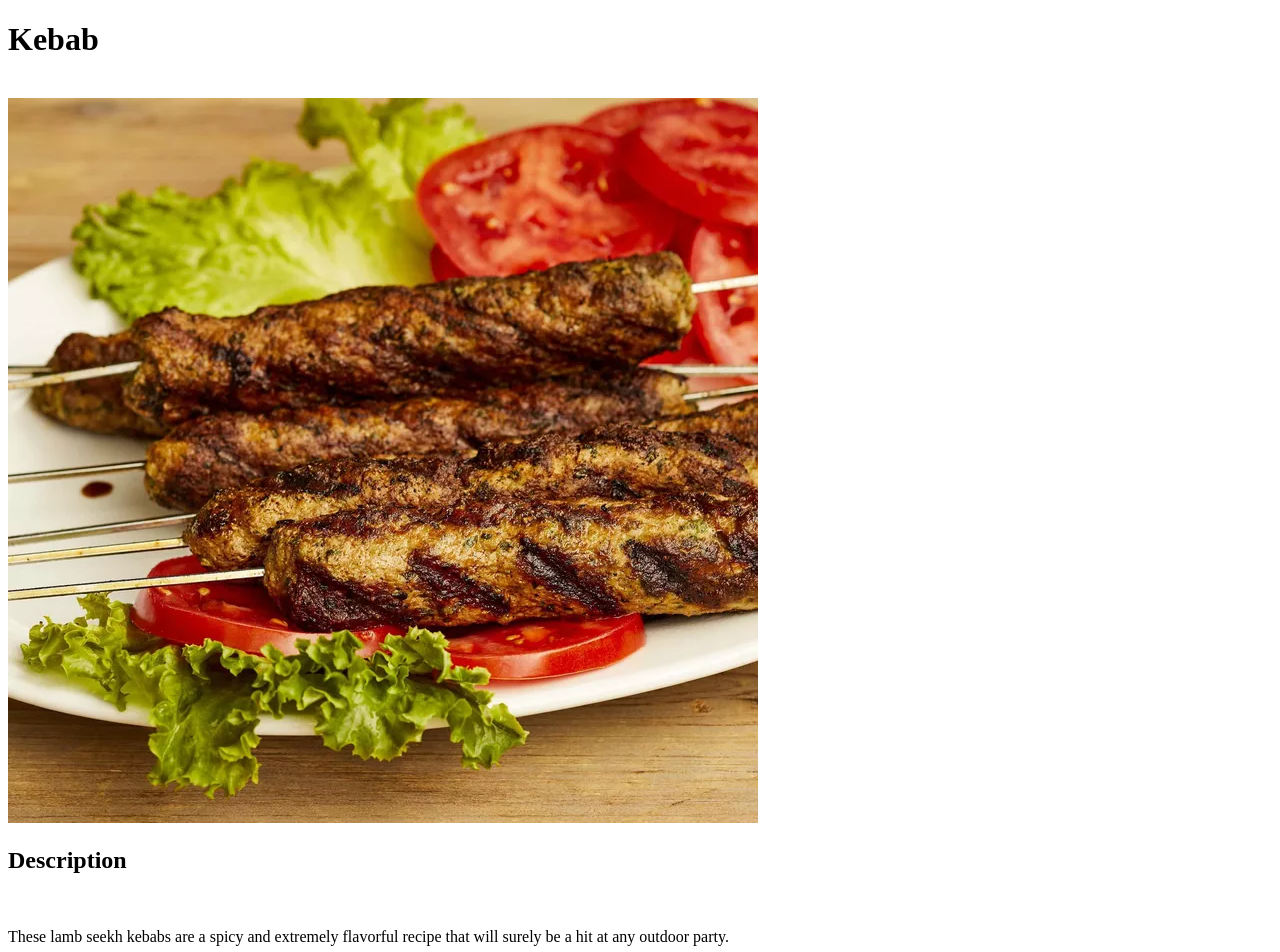
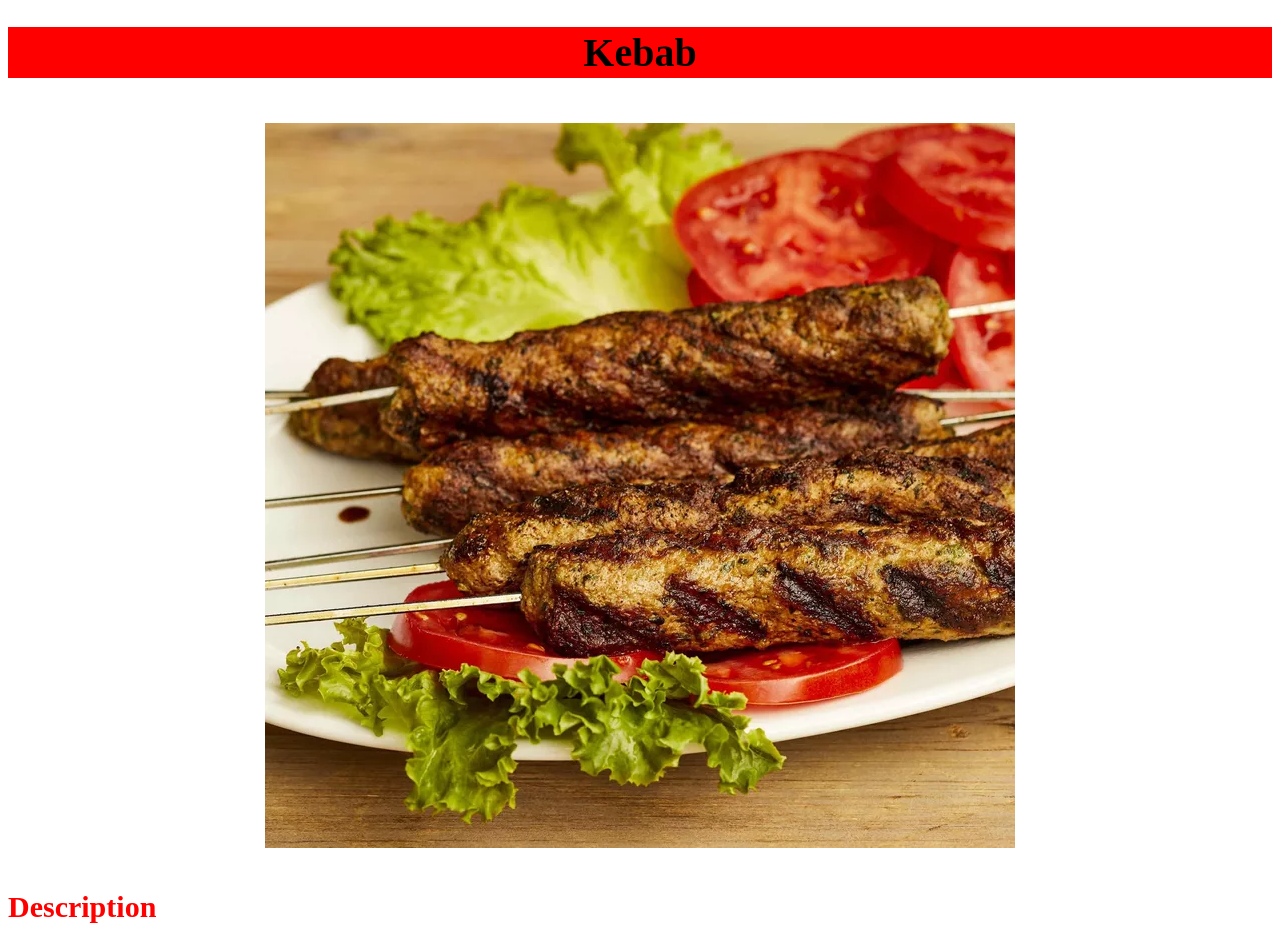
Before and after one commit to Parik7/odin-recipes, a plain HTML site: page recipes/kebab.html in a window 1280 px wide. Shown: the top 952 px of the page. Drawn offline with Linux system fonts and the light colour scheme.

Commit message:
update html files

```diff
--- /dev/null
+++ b/recipes/css/style.css
@@ -0,0 +1,22 @@
+h1 {border: 2px solid red;
+text-align: center;
+background-color: red;
+font-weight: bold;
+font-size: 40px;}
+
+p {font-size: 20px;
+font-family: Arial, Helvetica, sans-serif;}
+
+ul,ol{font-size: 20px;
+}
+
+.container {display: flex;
+justify-content: center;
+align-items: center;}
+
+h2 {font-weight: bold;
+color: red;
+font-size: 30px;}
+
+
+p,li{color: blue;}
--- a/recipes/kebab.html
+++ b/recipes/kebab.html
@@ -4,11 +4,15 @@
     <meta charset="UTF-8">
     <meta name="viewport" content="width=device-width, initial-scale=1.0">
     <title>Kebab</title>
+    <link rel="stylesheet" href="css/style.css">
+
 </head>
 <body>
     <h1>Kebab</h1>
     <br>
-    <img src="kebab.webp" alt="kebab pic">
+    <div class="container">
+    <img src="img/kebab.webp" alt="kebab pic">
+    </div>
     <br>
     <h2>Description</h2>
     <br>
```
Also changed, not shown: index.html (deleted, +0 -13 lines), recipes/briyani.html (+4 -1 lines), recipes/index.html (added, +20 -0 lines), recipes/lasagna.html (+4 -1 lines), recipes/img/briyani.webp (renamed from recipes/briyani.webp), recipes/img/kebab.webp (renamed from recipes/kebab.webp), recipes/img/lasagna.webp (renamed from recipes/lasagna.webp).
